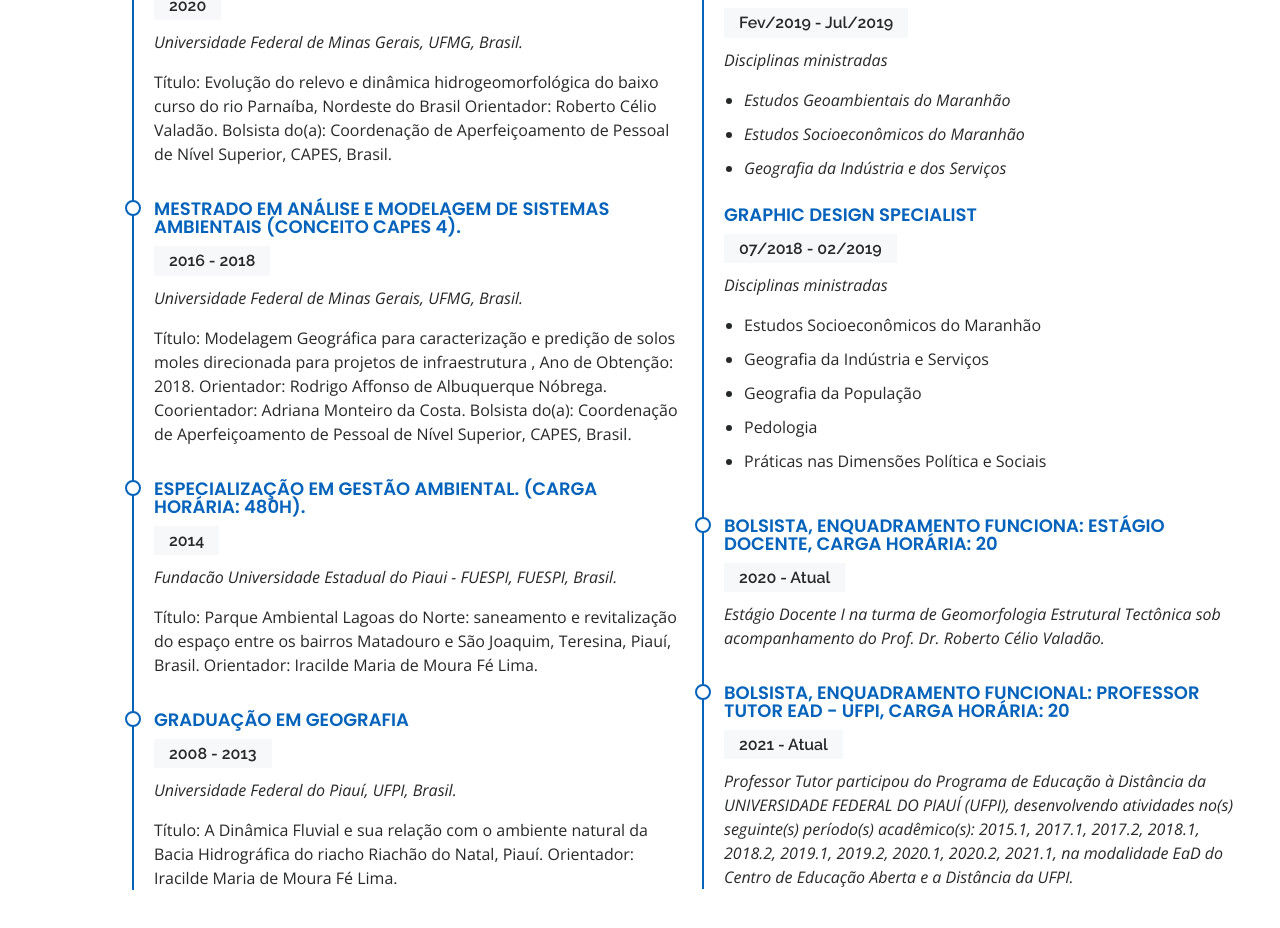
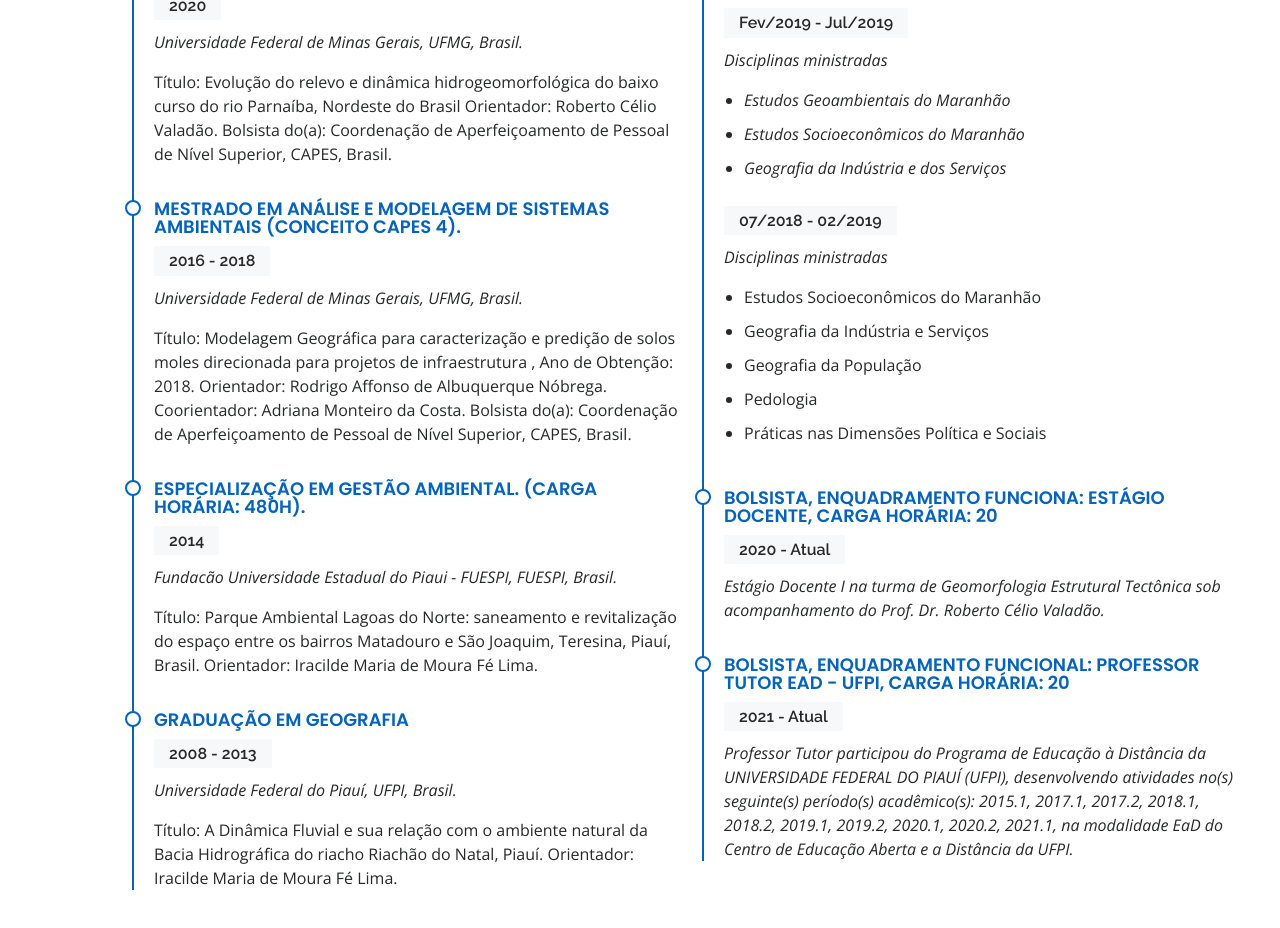
Before and after one commit to DdCampell/site-leilson, a plain HTML site: page index.html in a window 1280 px wide. Shown: the part 2972-3900 px from the top of the page. Drawn offline with nearby package versions, Linux system fonts and the light colour scheme.

Commit message:
Update index.html

```diff
--- a/index.html
+++ b/index.html
@@ -313,7 +313,6 @@
                   <li>Geografia da Indústria e dos Serviços</li>
                 </ul>
                 </em></p>
-              <h4>Graphic design specialist</h4>
               <h5>07/2018 - 02/2019</h5>
               <p><em>Disciplinas ministradas</em></p>
                 <ul>
```
